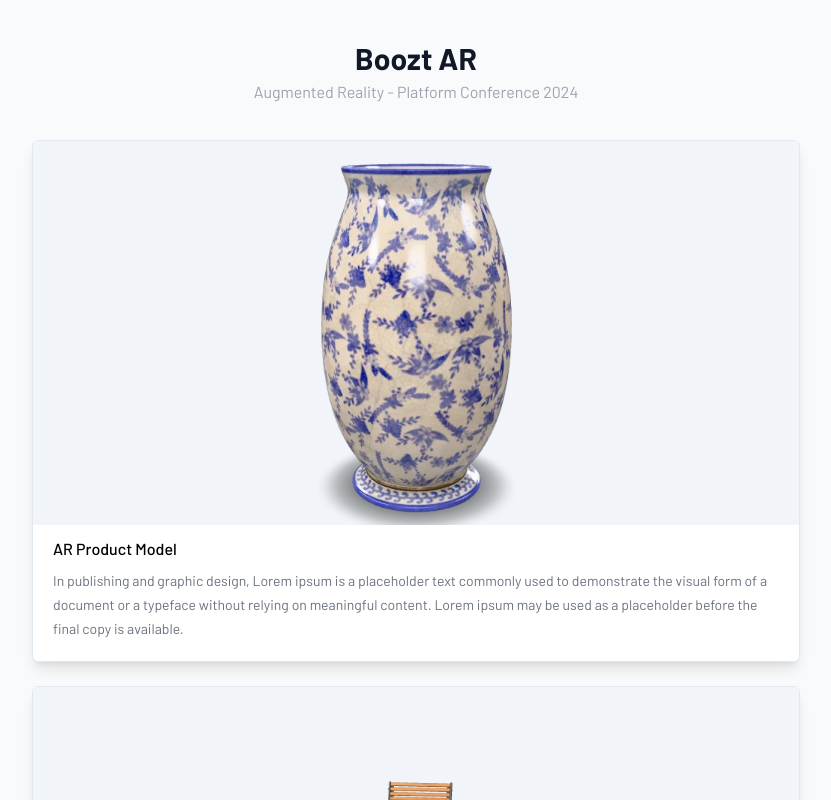
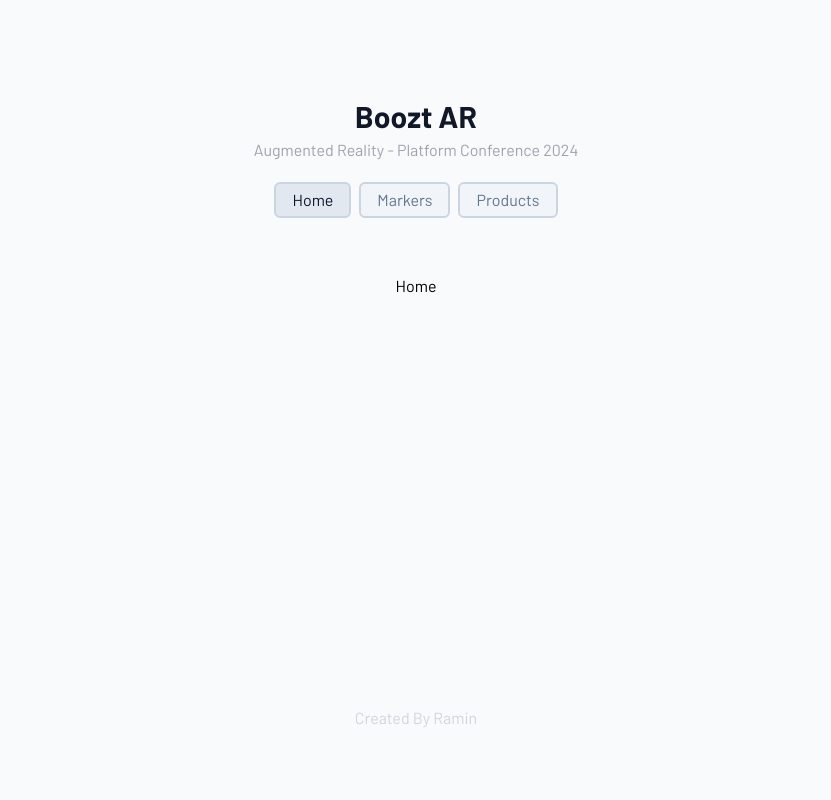
Before and after one commit to raminr77/Boozt-AR, a React (Vite) app: page / in a window 1280 px wide. Shown: the top 800 px of the page, without its empty margins (224-1055 px from the left). Built offline with nearby package versions, Linux system fonts and the light colour scheme; no server answers.

Commit message:
feat: change design and add tabs

```diff
--- a/src/app.tsx
+++ b/src/app.tsx
@@ -1,21 +1,35 @@
-import { ProductCard } from './components/product-card.tsx';
-import { PRODUCTS_DATA } from './data/products.ts';
+import { useState } from 'react';
+import { Home } from './components/home.tsx';
+import { Header } from './components/header.tsx';
+import { Footer } from './components/footer.tsx';
+import { Markers } from './components/markers.tsx';
+import { Products } from './components/products.tsx';
+import { PageLayout } from './components/page-layout.tsx';
+
+const MENU = {
+  HOME: 'Home',
+  MARKERS: 'Markers',
+  PRODUCTS: 'Products'
+};
 
 function App() {
+  const [activeTab, setActiveTab] = useState<string>(MENU.HOME);
+
   return (
-    <main className='h-full bg-slate-50 flex flex-col items-center justify-center gap-4 select-none py-5'>
-      <div className='flex flex-col gap-1 items-center justify-center my-5'>
-        <h3 className='font-bold text-3xl text-gray-900'>Boozt AR</h3>
-        <p className='text-gray-400'>Augmented Reality - Platform Conference 2024</p>
-      </div>
+    <main className='h-full min-h-screen bg-slate-50 flex flex-col items-center justify-center gap-4 select-none py-5'>
+      <Header
+        activeTab={activeTab}
+        onTabChange={setActiveTab}
+        items={Object.values(MENU)}
+      />
 
-      <section className='flex flex-wrap gap-6 w-11/12 max-w-screen-md'>
-        {PRODUCTS_DATA.map(({ id, ...productItem }) => (
-          <ProductCard key={id} {...productItem} />
-        ))}
-      </section>
+      <PageLayout>
+        {activeTab === MENU.HOME && <Home />}
+        {activeTab === MENU.MARKERS && <Markers />}
+        {activeTab === MENU.PRODUCTS && <Products />}
+      </PageLayout>
 
-      <p className='mt-8 mb-3 text-gray-300'>Created By Ramin</p>
+      <Footer />
     </main>
   );
 }
--- /dev/null
+++ b/src/components/footer.tsx
@@ -0,0 +1,3 @@
+export function Footer() {
+  return <footer className='mt-8 mb-3 text-gray-300'>Created By Ramin</footer>;
+}
--- /dev/null
+++ b/src/components/header.tsx
@@ -0,0 +1,26 @@
+interface Header {
+  items: string[];
+  activeTab: string;
+  onTabChange: (value: string) => void;
+}
+export function Header({ items = [], activeTab, onTabChange }: Header) {
+  const btnClasses =
+    'bg-slate-100 hover:bg-slate-200 px-4 py-1 rounded-md flex items-center justify-center border-2 border-slate-300 text-slate-500 hover:text-slate-900';
+  return (
+    <header className='flex flex-col gap-1 items-center justify-center my-5 top-0 sticky bg-slate-50 w-full z-10 py-5'>
+      <h3 className='font-bold text-3xl text-gray-900'>Boozt AR</h3>
+      <p className='text-gray-400'>Augmented Reality - Platform Conference 2024</p>
+      <div className='flex flex-nowrap items-center justify-center overflow-x-auto w-full mt-4 gap-x-2'>
+        {items.map((value) => (
+          <button
+            key={value}
+            onClick={() => onTabChange(value)}
+            className={`${btnClasses} ${activeTab === value ? 'bg-slate-200 text-slate-900' : ''}`}
+          >
+            {value}
+          </button>
+        ))}
+      </div>
+    </header>
+  );
+}
--- /dev/null
+++ b/src/components/home.tsx
@@ -0,0 +1,7 @@
+export function Home() {
+  return (
+    <section>
+      <h3>Home</h3>
+    </section>
+  );
+}
--- /dev/null
+++ b/src/components/markers.tsx
@@ -0,0 +1,7 @@
+export function Markers() {
+  return (
+    <section>
+      <h3>Markers</h3>
+    </section>
+  );
+}
--- /dev/null
+++ b/src/components/page-layout.tsx
@@ -0,0 +1,5 @@
+import { ReactNode } from 'react';
+
+export function PageLayout({ children }: { children: ReactNode }) {
+  return <div className='min-h-96 flex justify-center'>{children}</div>;
+}
--- /dev/null
+++ b/src/components/products.tsx
@@ -0,0 +1,12 @@
+import { PRODUCTS_DATA } from '../data/products.ts';
+import { ProductCard } from './product-card.tsx';
+
+export function Products() {
+  return (
+    <section className='w-11/12 max-w-screen-sm grid gap-4 grid-cols-1'>
+      {PRODUCTS_DATA.map(({ id, ...productItem }) => (
+        <ProductCard key={id} {...productItem} />
+      ))}
+    </section>
+  );
+}
```
